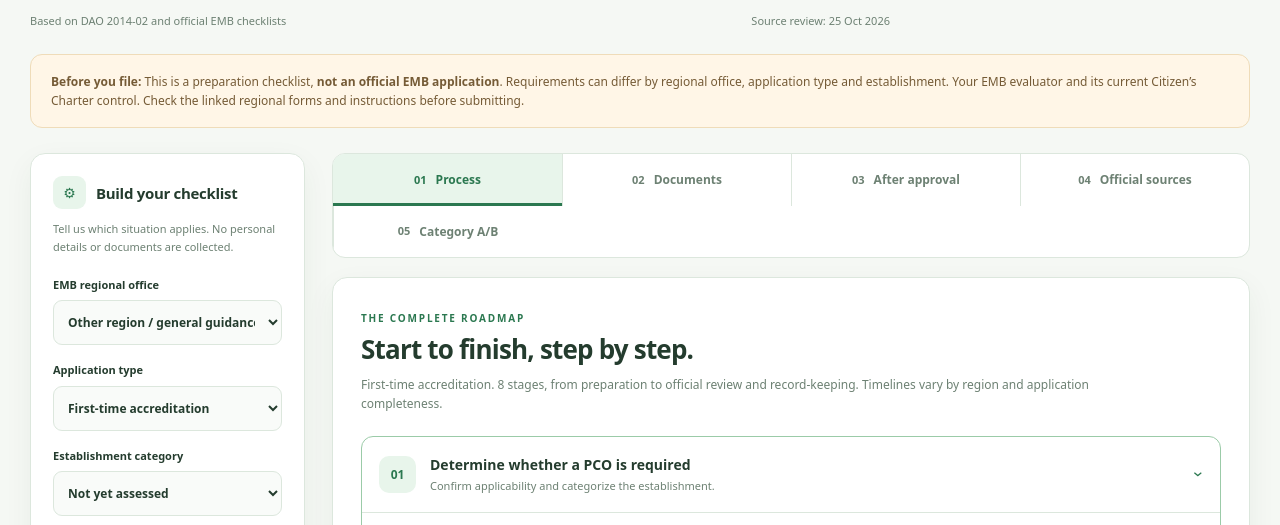
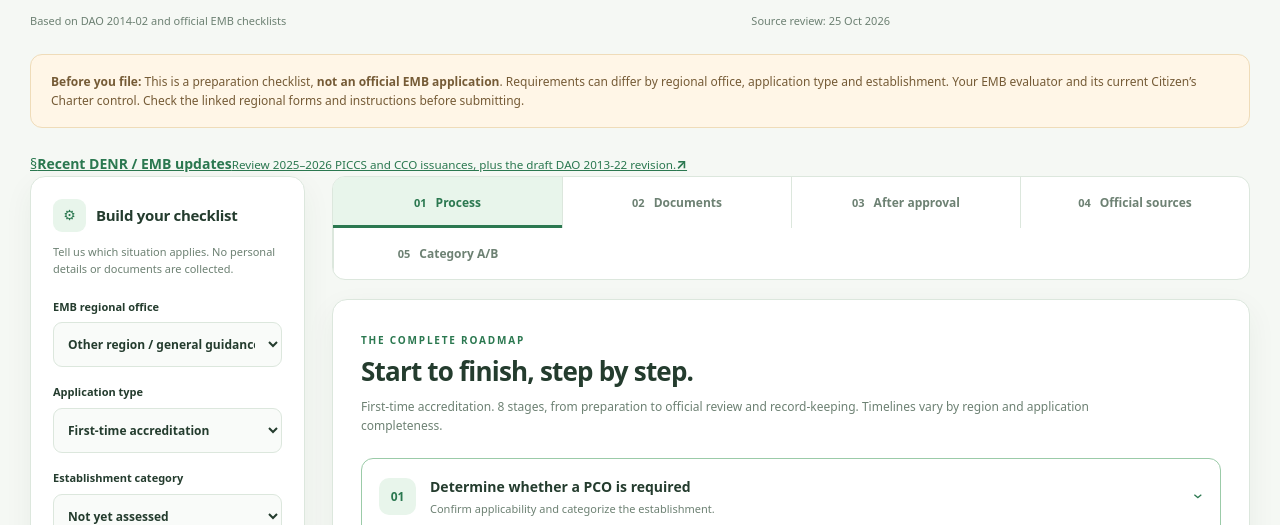
Before and after one commit to coachdinosaur/god-med, a website with bundled scripts: page pco/accreditation/index.html in a window 1280 px wide. Shown: the part 262-787 px from the top of the page. Built offline with nearby package versions, Linux system fonts and the light colour scheme.

Commit message:
Link accreditation guide to current regulatory update reference

```diff
--- a/pco/accreditation/index.html
+++ b/pco/accreditation/index.html
@@ -30,6 +30,8 @@
       <div class="intro-meta"><span>Based on DAO 2014-02 and official EMB checklists</span><span>Source review: 25 Oct 2026</span></div>
     </section>
     <div class="notice" role="note"><strong>Before you file:</strong> This is a preparation checklist, <strong>not an official EMB application</strong>. Requirements can differ by regional office, application type and establishment. Your EMB evaluator and its current Citizen’s Charter control. Check the linked regional forms and instructions before submitting.</div>
+
+    <a class="regulatory-crosslink" href="../regulatory/"><span aria-hidden="true">§</span><span><strong>Recent DENR / EMB updates</strong><small>Review 2025–2026 PICCS and CCO issuances, plus the draft DAO 2013-22 revision.</small></span><b aria-hidden="true">↗</b></a>
 
     <div class="body-grid">
       <aside class="config" aria-labelledby="configTitle">
```
